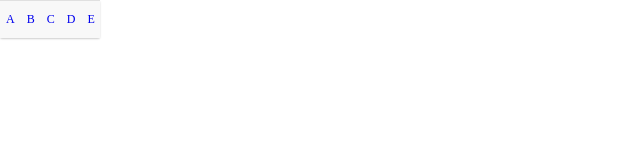
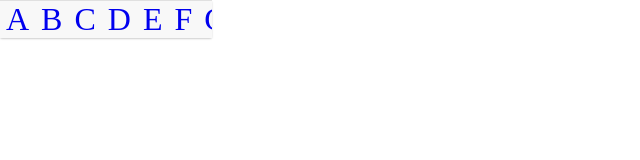
Before and after one commit to dmihalcik/dmihalcik.github.com, a plain HTML site: page _posts/2016-06-07-scrolly-breaker.html in a window 1280 px wide. Shown: the whole page, without its empty margins (0-640 px from the left). Drawn offline with Linux system fonts and the light colour scheme.

Commit message:
Updates CSS to be bigger for scrolly example.

```diff
--- a/_posts/2016-06-07-scrolly-breaker.html
+++ b/_posts/2016-06-07-scrolly-breaker.html
@@ -19,7 +19,7 @@ article {
   border-radius: 2px;
   box-shadow: 0 1px 2px rgba(0,0,0,0.2);
   display: block;
-  width: 100px;
+  width: 212px;
 }
 
 ul {
@@ -42,13 +42,12 @@ ul {
   display: flex;
   background-color: #f8f8f8;
   border-top: 1px solid #e0e0e0;
-  font-size: 12px;
-  line-height: 37px;
+  font-size: 32px;
 	list-style: none;
   overflow-x: auto;
   justify-content: space-between;
 }
-  </style>
+</style>
 </head>
 
 <body>
```
